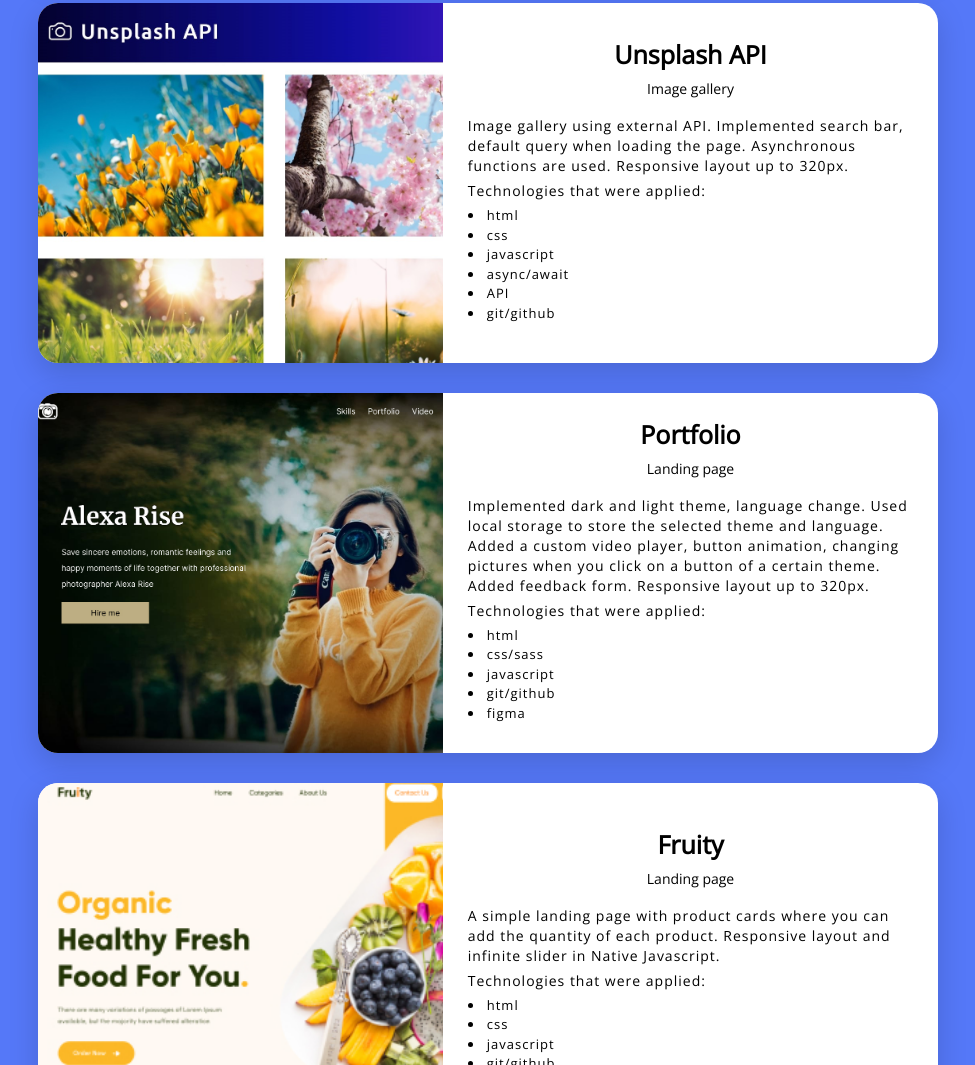
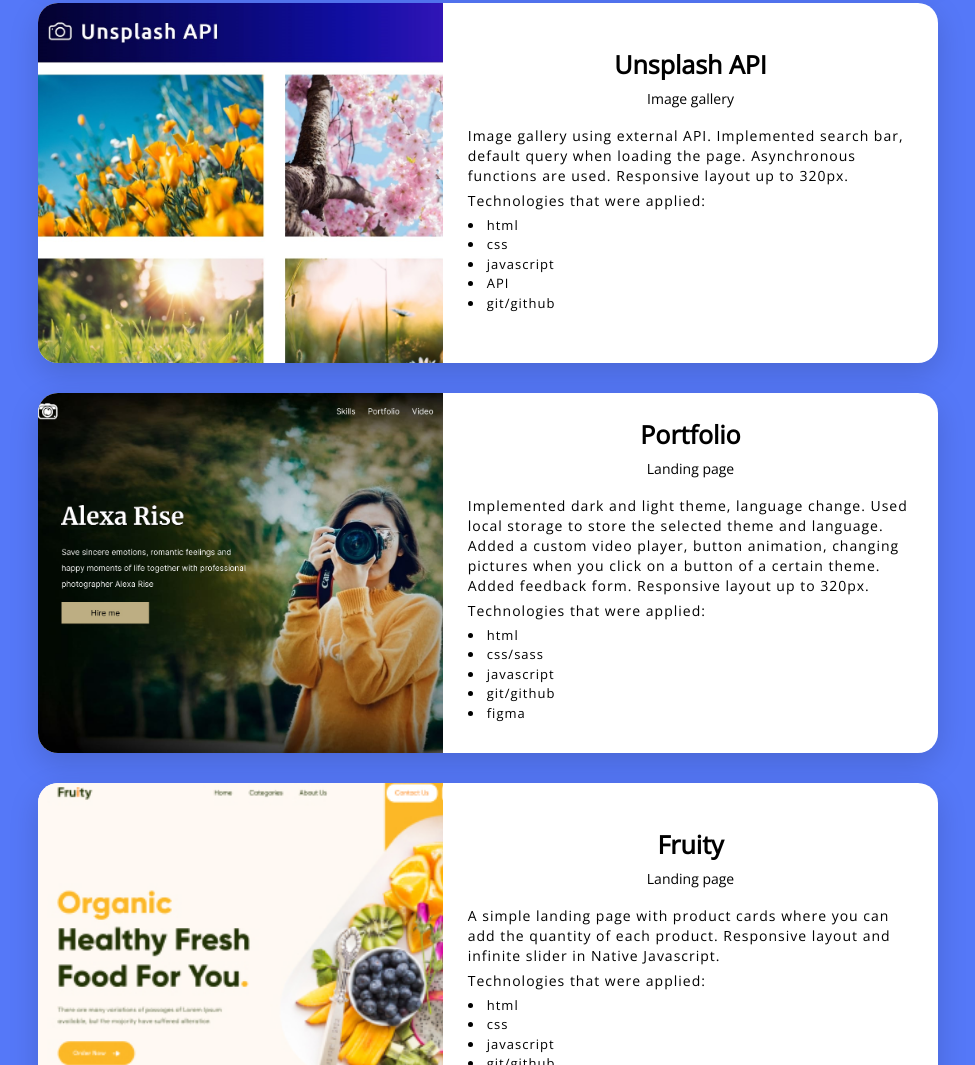
Before and after one commit to Daria-Tep/rsschool-cv, a plain HTML site: page index.html in a window 1280 px wide. Shown: the part 2888-3953 px from the top of the page, without its empty margins (152-1127 px from the left). Drawn offline with Linux system fonts and the light colour scheme.

Commit message:
fix: fix project description

```diff
--- a/index.html
+++ b/index.html
@@ -223,7 +223,6 @@
                                         <li>html</li>
                                         <li>css</li>
                                         <li>javascript</li>
-                                        <li>async/await</li>
                                         <li>API</li>
                                         <li>git/github</li>
 
```
